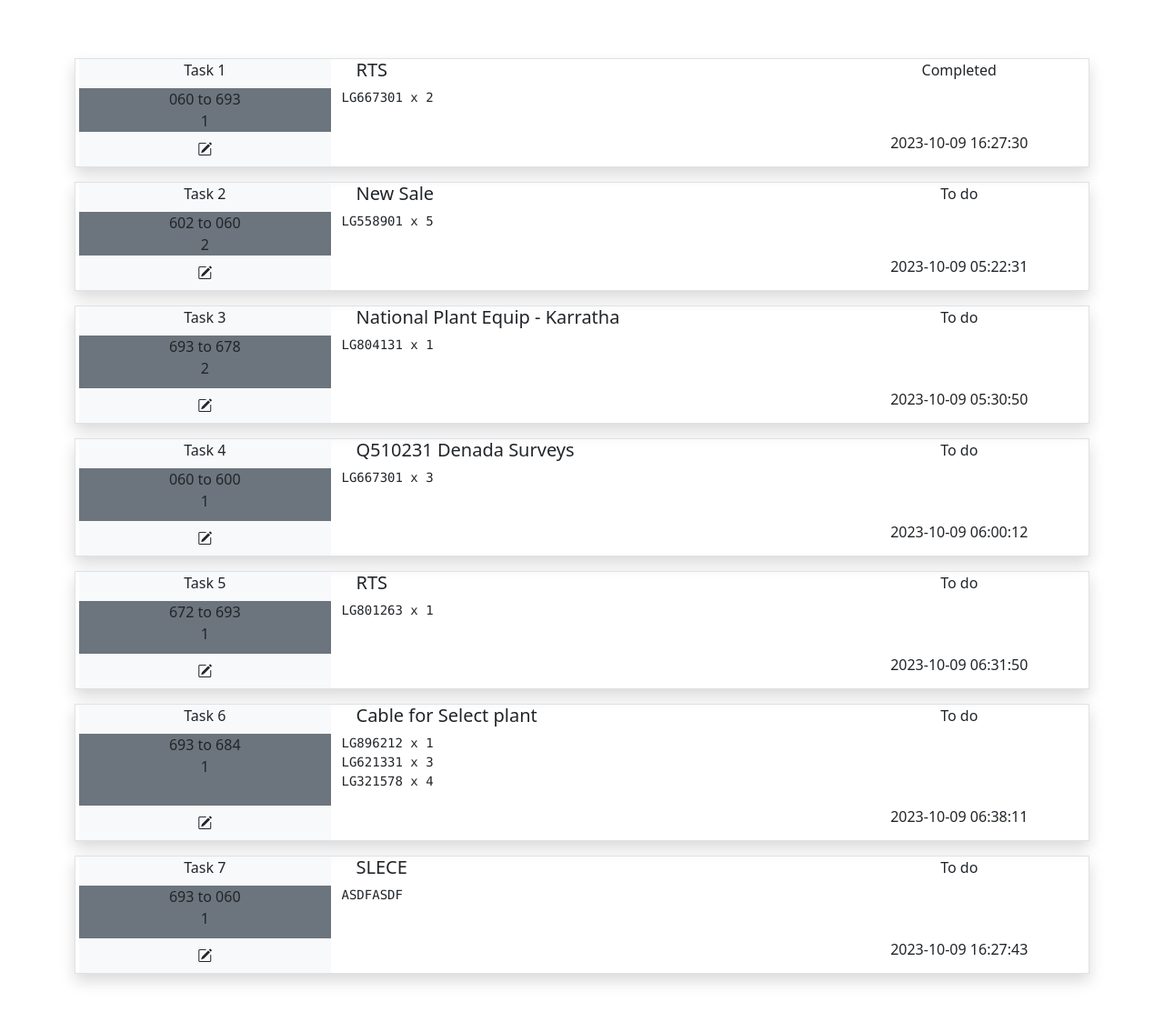
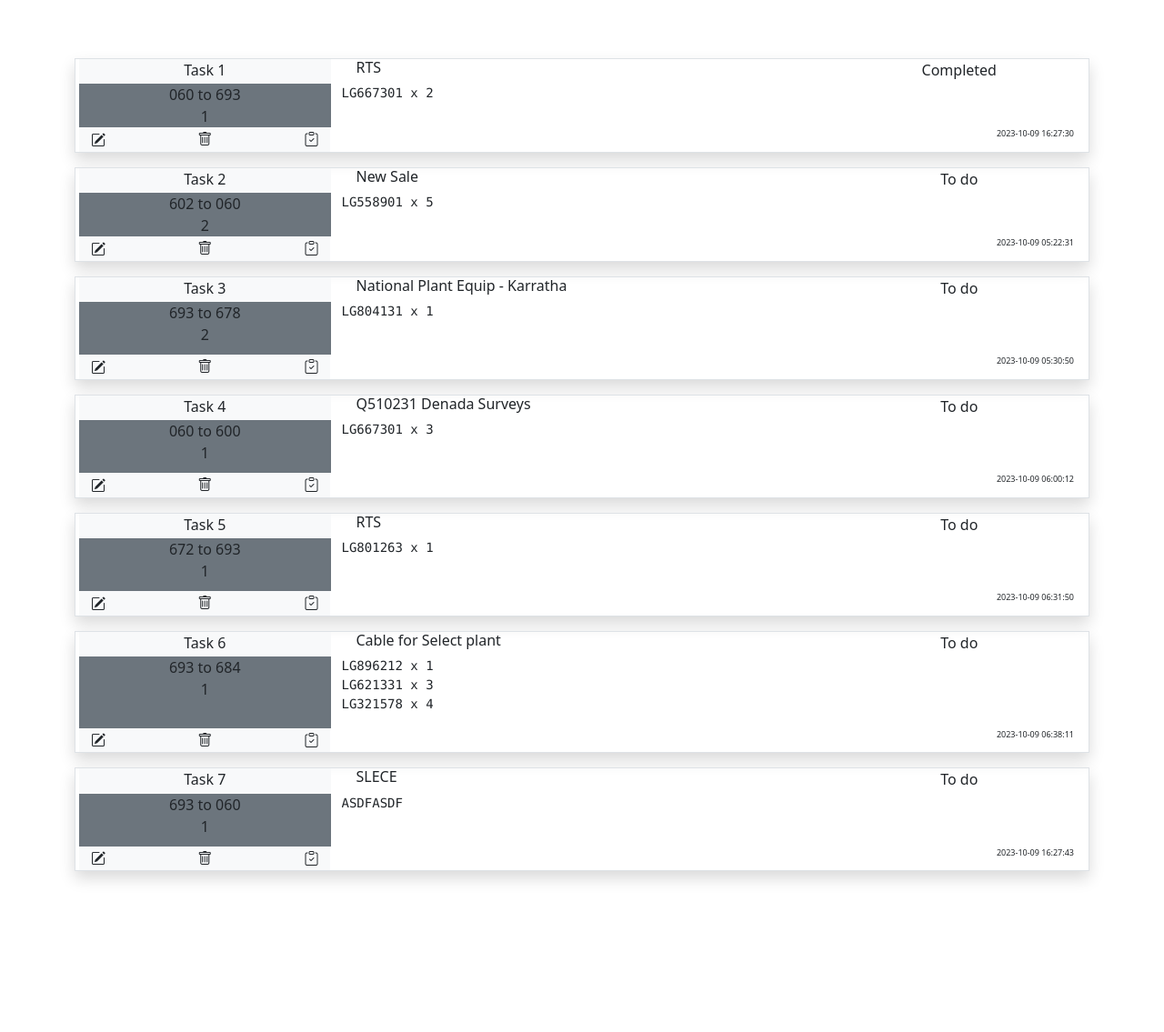
Before and after one commit to Waffleywaffers/warehousetodo, a Flask app: page / in a window 1280 px wide. Shown: the part 56-1191 px from the top of the page at 91% size. After the commit the page ends 1026 px from the top, so only its background shows below. Run offline with Flask 3, Linux system fonts and the light colour scheme; a user stored in the database is signed in; some libraries are stand-ins or nearby versions.

Commit message:
added complete task button to dashboard task

```diff
--- a/app.py
+++ b/app.py
@@ -127,3 +127,27 @@ def edittask():
         task = task_row[0]["task"]
         task_id = task_row[0]["task_id"]
         return render_template("edittask.html", task_name=task_name, reference=reference, task=task, task_id=task_id)
+
+@app.route("/deletetask", methods=["POST", "GET"])
+@login_required
+def deletetask():
+    if request.method == "POST":
+        task_id = request.form.get("task_id")
+        db.execute(
+        "DELETE FROM tasks WHERE task_id = ?", task_id
+        )
+        return redirect("/")
+    else:
+        return redirect("/")
+
+@app.route("/completetask", methods=["POST", "GET"])
+@login_required
+def completetask():
+    if request.method == "POST":
+        task_id = request.form.get("task_id")
+        db.execute(
+            "UPDATE tasks SET status = 'Completed' WHERE task_id = ?", task_id
+        )
+        return redirect("/")
+    else:
+        return redirect("/")
--- a/templates/base.html
+++ b/templates/base.html
@@ -12,7 +12,7 @@
         <span>Task {{ task.task_id }}</span>
       </div>
       <div class="col">
-        <h5 class="text-start mx-3">{{ task.reference }}</h5>
+        <h6 class="text-start mx-3">{{ task.reference }}</h6>
       </div>
       <div class="col-3">
         <span>{{ task.status }}</span>
@@ -31,19 +31,29 @@
        <div class="col-3">
        </div>
     </div>
-    <div class="row no-gutters">
-        <div class="col-3 bg-light">
+    <div class="row no-gutters p-0">
+        <div class="col-1 bg-light d-flex justify-content-start">
           <form action="/edittask" method="get">
-          <button type="submit" class="btn" name=task_id value="{{ task.task_id }}"><i class="bi bi-pencil-square"></i></button>
+          <button type="submit" class="btn m-0 p-0" name=task_id value="{{ task.task_id }}"><i class="bi bi-pencil-square"></i></button>
+          </form>
+        </div>
+        <div class="col-1 bg-light d-flex justify-content-center">
+          <form action="/deletetask" method="post">
+          <button type="submit" class="btn m-0 p-0 d-flex justify-content-center" name=task_id value="{{ task.task_id }}"><i class="bi bi-trash"></i></button>
+          </form>
+        </div>
+        <div class="col-1 bg-light d-flex justify-content-end">
+          <form action="/completetask" method="post">
+          <button type="submit" class="btn m-0 p-0 d-flex flex-row-reverse" name=task_id value="{{ task.task_id }}"><i class="bi bi-clipboard-check"></i></button>
           </form>
         </div>
         <div class="col-6">
         </div>
-        <div class="col-3">
-          <span>{{ task.datetime }}</span>
+        <div class="col-3 d-flex justify-content-end">
+          <span style="font-size: xx-small;">{{ task.datetime }}</span>
         </div>
     </div>
     </div>
   </div>
   {% endfor %}
-        {% endblock %}
+{% endblock %}
```
Also changed, not shown: whtd.db.
